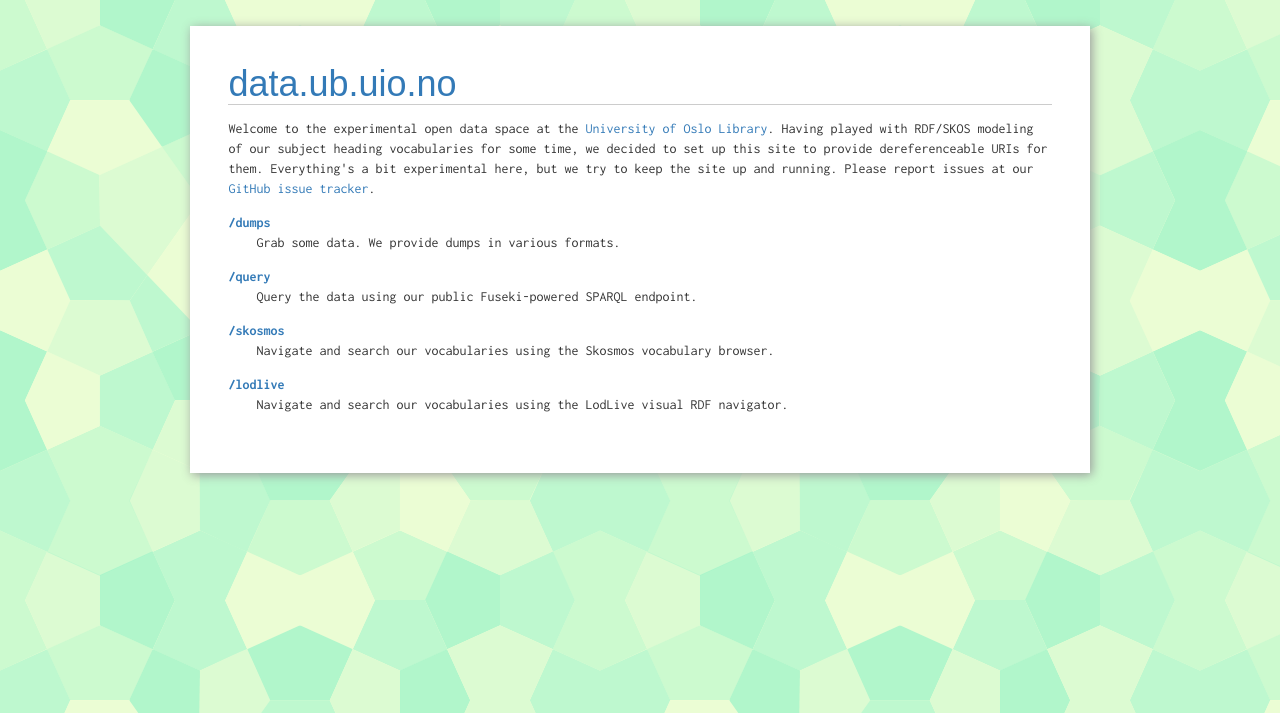
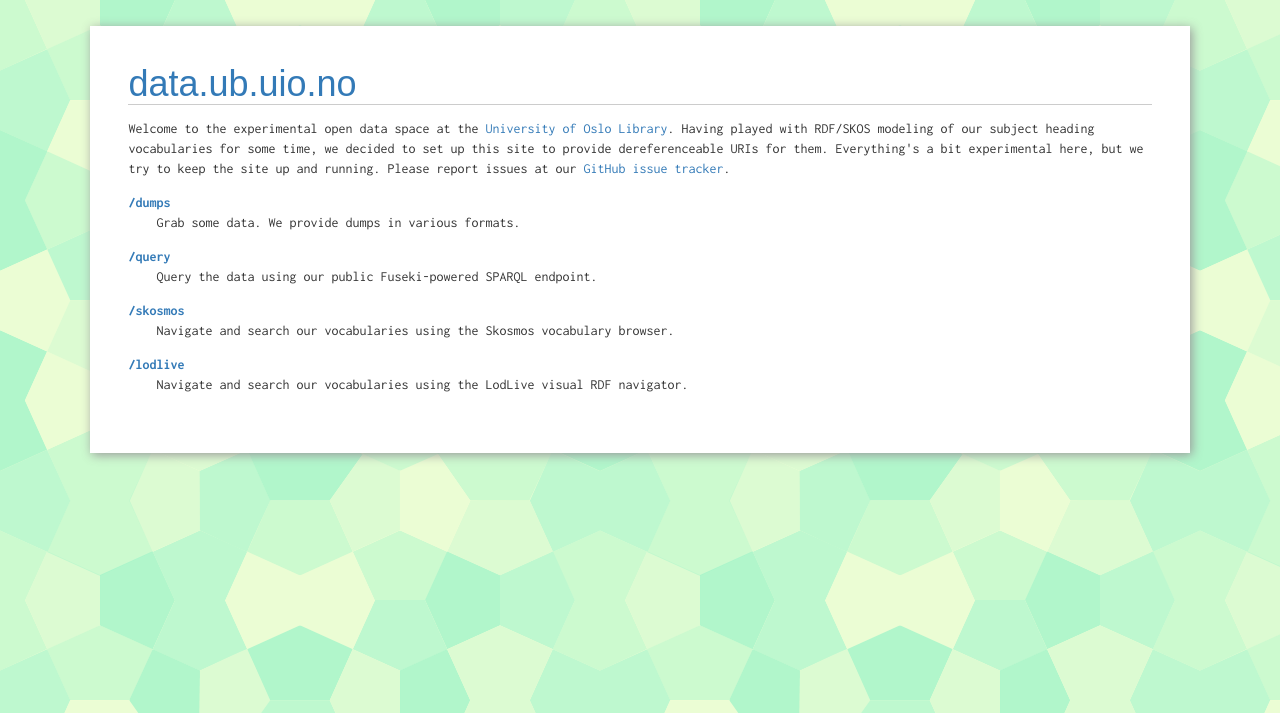
Before and after one commit to uio-library/data.ub.uio.no, a PHP site: page /index.html in a window 1280 px wide. Shown: the top 713 px of the page. Run offline with PHP 8.4, Linux system fonts and the light colour scheme.

Commit message:
Website: make container wider

```diff
--- a/www/default/site.css
+++ b/www/default/site.css
@@ -34,7 +34,7 @@ dd {
 }
 
 .pagecontainer {
-	max-width: 900px;
+	max-width: 1100px;
 	margin: 0 auto;
 	background: white;
 	padding: 3vw;
```
